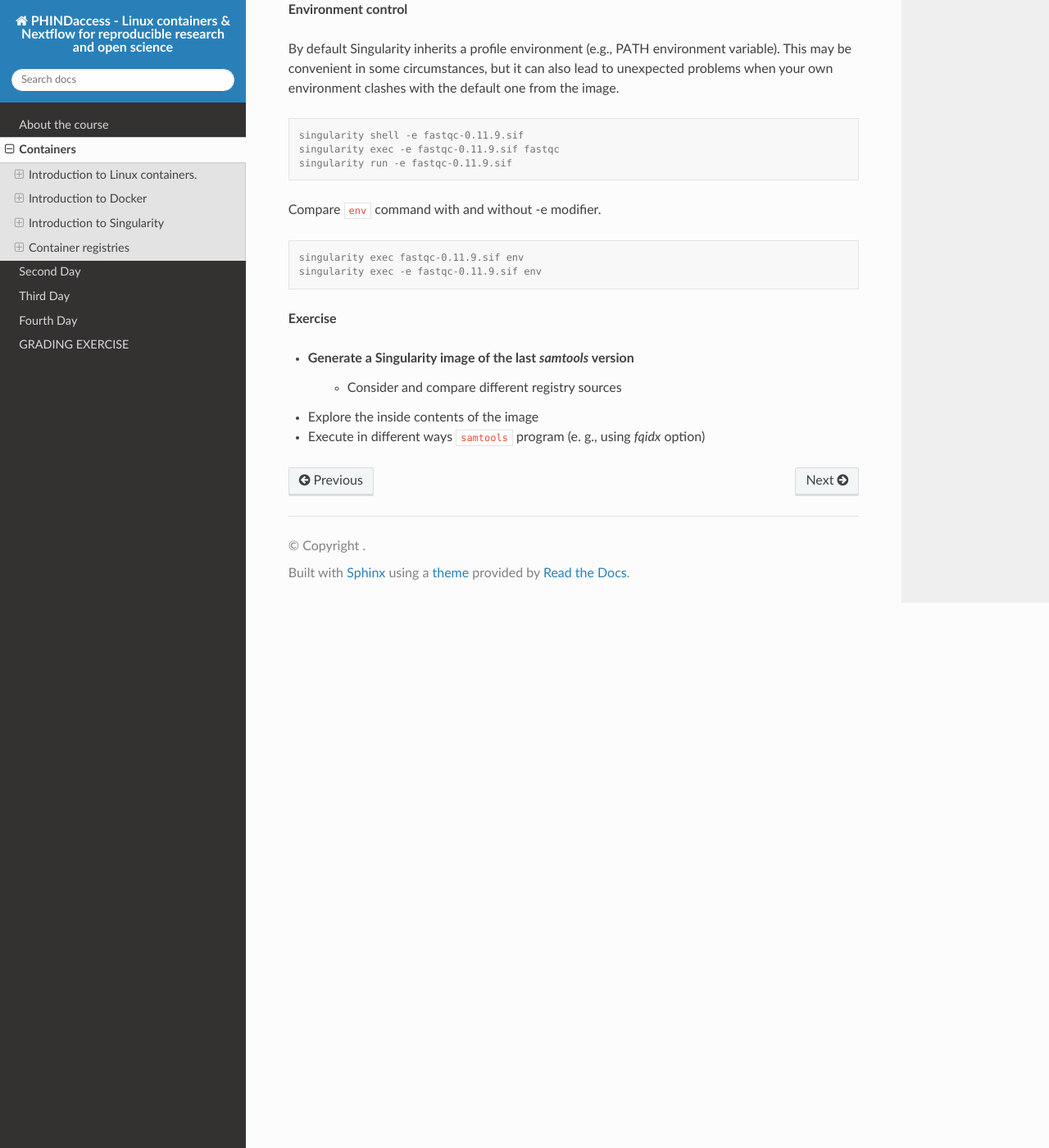
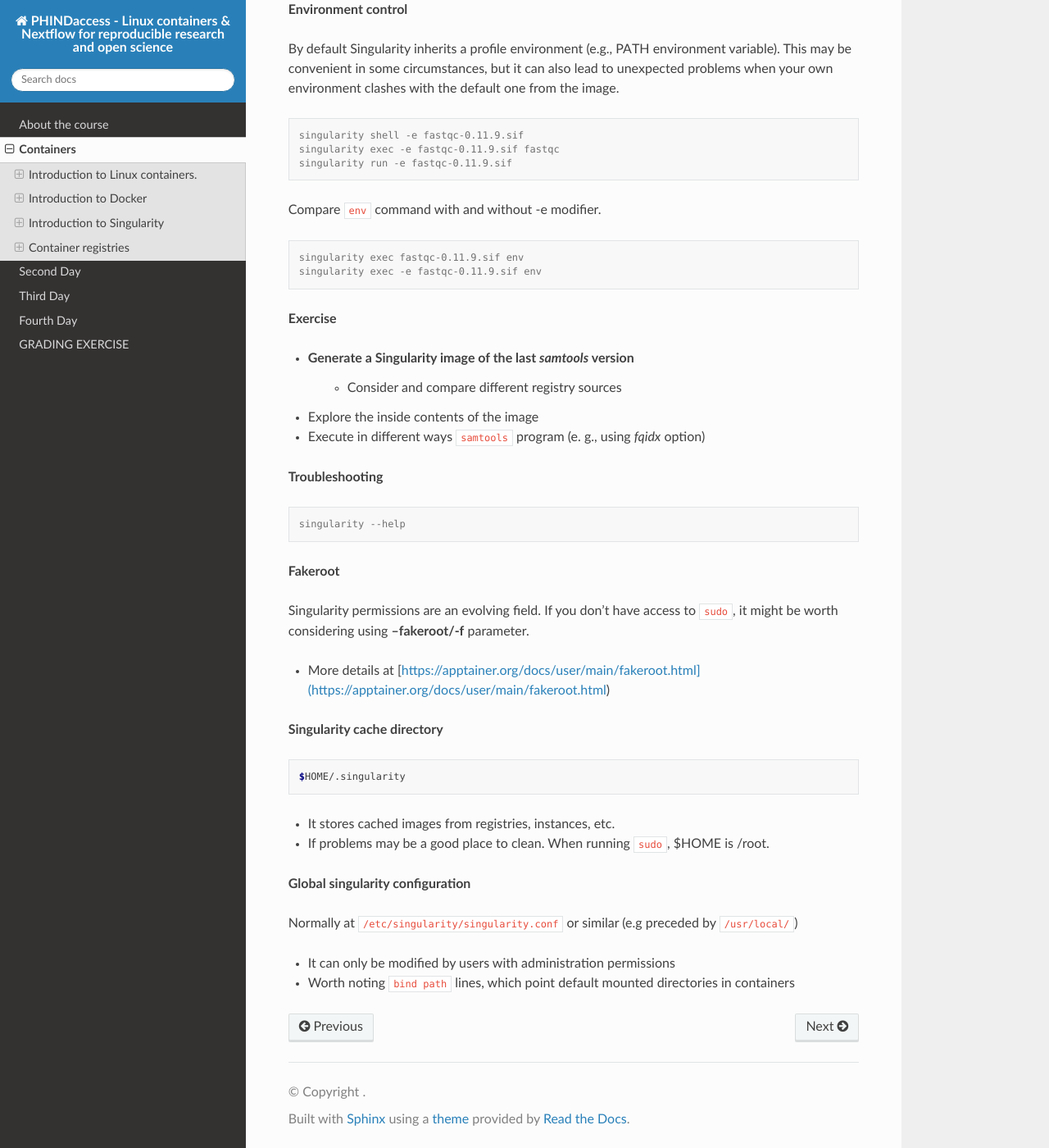
Before and after one commit to biocorecrg/CoursesCRG_Containers_Nextflow_May_2022, a Sphinx documentation site: the page built from docs/containers.rst, in a window 1280 px wide and 1400 px high, scrolled down 9929 px. Shown: the whole window at 82% size. Built offline with Sphinx 7.4.7 and the Read the Docs theme 2.0.0, drawn with Linux system fonts in a browser that asks for light colours.

Commit message:
more details on singularity

```diff
--- a/docs/containers.rst
+++ b/docs/containers.rst
@@ -312,3 +312,32 @@ Compare ``env`` command with and without -e modifier.
 	* Consider and compare different registry sources
 * Explore the inside contents of the image
 * Execute in different ways ``samtools`` program (e. g., using *fqidx* option)
+
+
+**Troubleshooting**
+
+.. code-block:: console
+
+     singularity --help
+
+**Fakeroot**
+
+Singularity permissions are an evolving field. If you don't have access to ``sudo``, it might be worth considering using **--fakeroot/-f** parameter.
+
+* More details at [https://apptainer.org/docs/user/main/fakeroot.html](https://apptainer.org/docs/user/main/fakeroot.html)
+
+**Singularity cache directory**
+
+.. code-block:: console
+
+    $HOME/.singularity
+
+* It stores cached images from registries, instances, etc.
+* If problems may be a good place to clean. When running ``sudo``, $HOME is /root.
+
+**Global singularity configuration**
+
+Normally at ``/etc/singularity/singularity.conf`` or similar (e.g preceded by ``/usr/local/``)
+
+* It can only be modified by users with administration permissions
+* Worth noting ``bind path`` lines, which point default mounted directories in containers
```
